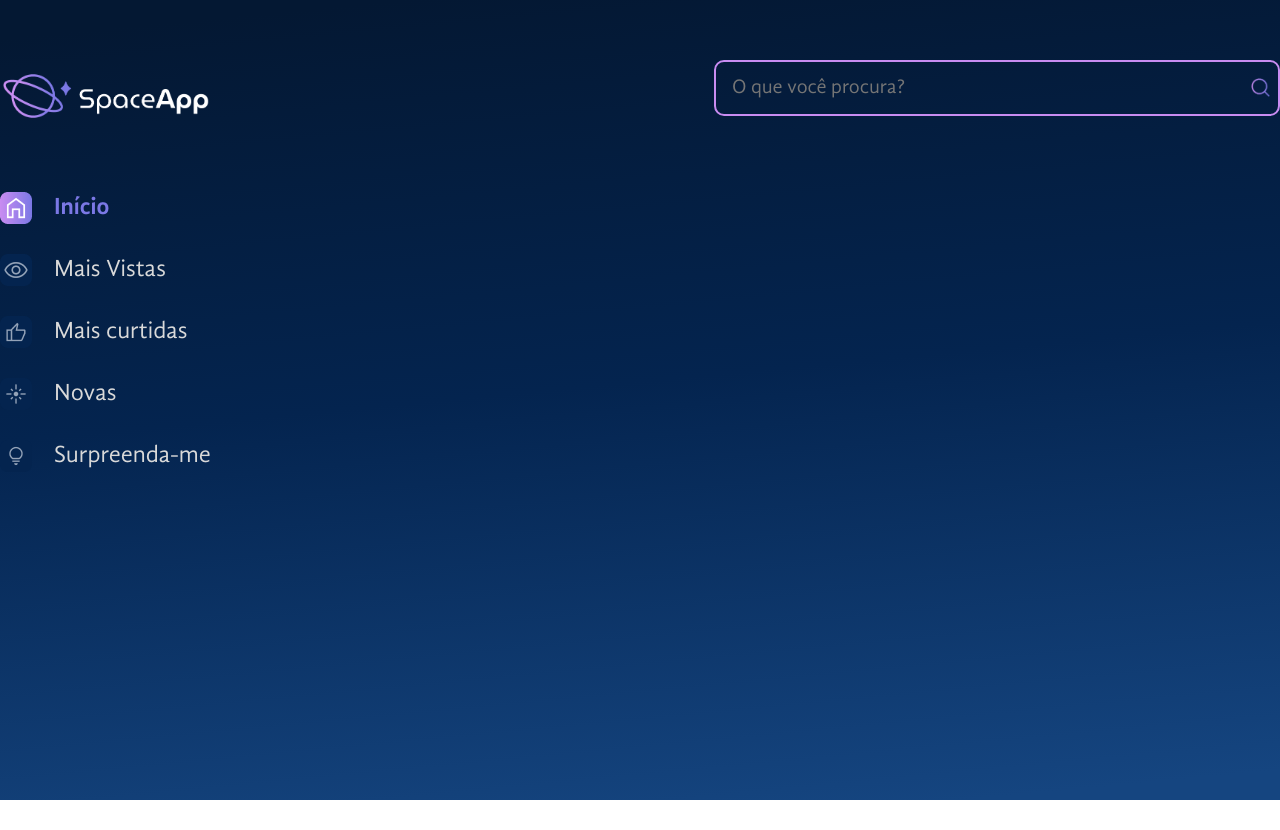
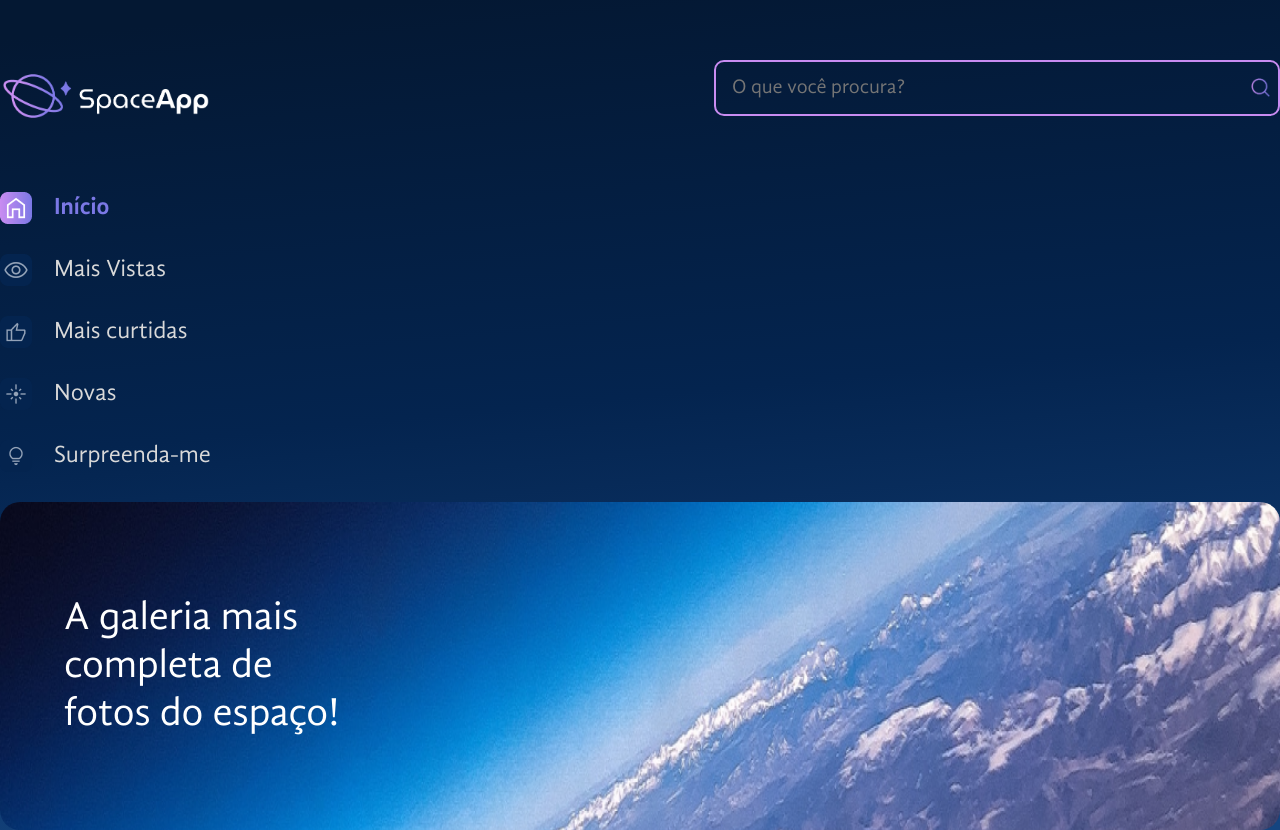
Before and after one commit to PedroFiel/SpaceApp, a React (Vite) app: page / in a window 1280 px wide. Before the commit the page ends 800 px from the top, so only its background shows below. Built offline with nearby package versions, Linux system fonts and the light colour scheme.

Commit message:
feat: banner

```diff
--- a/src/App.jsx
+++ b/src/App.jsx
@@ -2,6 +2,8 @@
 import EstilosGlobais from "./components/EstilosGlobais";
 import Cabecalho from "./components/Cabecalho";
 import BarraLateral from "./components/BarraLateral";
+import Banner from "./components/Banner";
+import ImgBanner from "../src/assets/banner.png";
 
 const FundoGradiente = styled.div`
   background: linear-gradient(174.61deg, #041833 4.16%, #04244F 48%, #154580 96.76%);
@@ -15,6 +17,7 @@
       <EstilosGlobais />
       <Cabecalho />
       <BarraLateral />
+      <Banner texto="A galeria mais completa de fotos do espaço!" backgroundImage={ImgBanner} />
     </FundoGradiente>
   )
 }
--- /dev/null
+++ b/src/components/Banner/index.jsx
@@ -0,0 +1,33 @@
+import { styled } from "styled-components"
+
+const FigureEstilizada = styled.figure`
+    background-image: ${props => `url(${props.$backgroundImage})`};
+    flex-grow: 1;
+    background-repeat: no-repeat;
+    display: flex;
+    align-items: center;
+    min-height: 328px;
+    margin: 0;
+    border-radius: 20px;
+    max-width: 100%;
+    background-size: cover;
+`
+
+const TituloEstilizado = styled.h1`
+    font-weight: 400;
+    font-size: 40px;
+    line-height: 48px;
+    color: #FFFFFF;
+    max-width: 300px;
+    padding: 0 64px;
+`
+
+const Banner = ({texto, backgroundImage}) => {
+    return (
+        <FigureEstilizada $backgroundImage={backgroundImage}>
+            <TituloEstilizado>{texto}</TituloEstilizado>
+        </FigureEstilizada>
+    )
+}
+
+export default Banner
--- a/src/components/BarraLateral/ItemNavegacao/index.jsx
+++ b/src/components/BarraLateral/ItemNavegacao/index.jsx
@@ -14,10 +14,12 @@
 
 
 const ItemNavegacao = ({children, iconeAtivo, iconeInativo, ativo = false}) => {
-    return <ItemListaEstilizado $ativo={ativo}>
+    return (
+    <ItemListaEstilizado $ativo={ativo}>
         <img src={ativo ? iconeAtivo : iconeInativo} alt="Icone da lista" />
         {children}
     </ItemListaEstilizado>
+    )
 }
 
 export default ItemNavegacao
```
